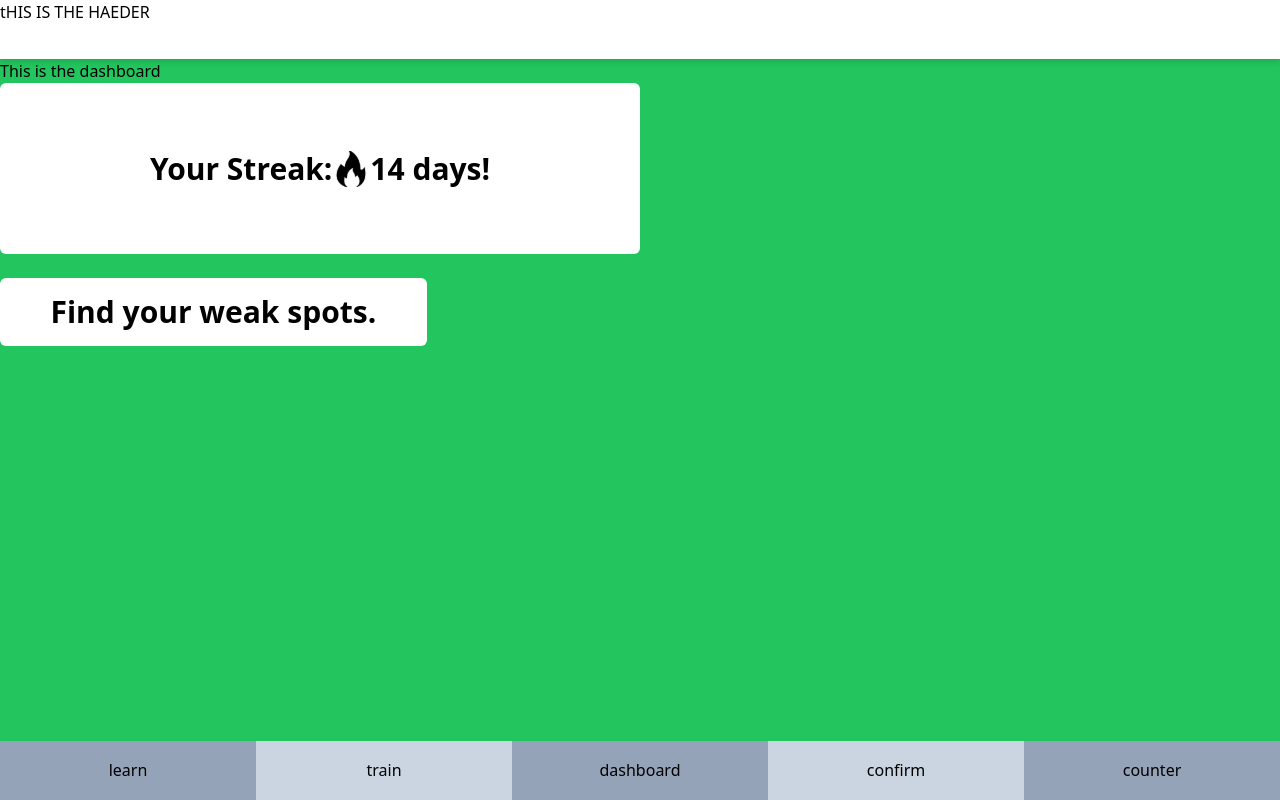
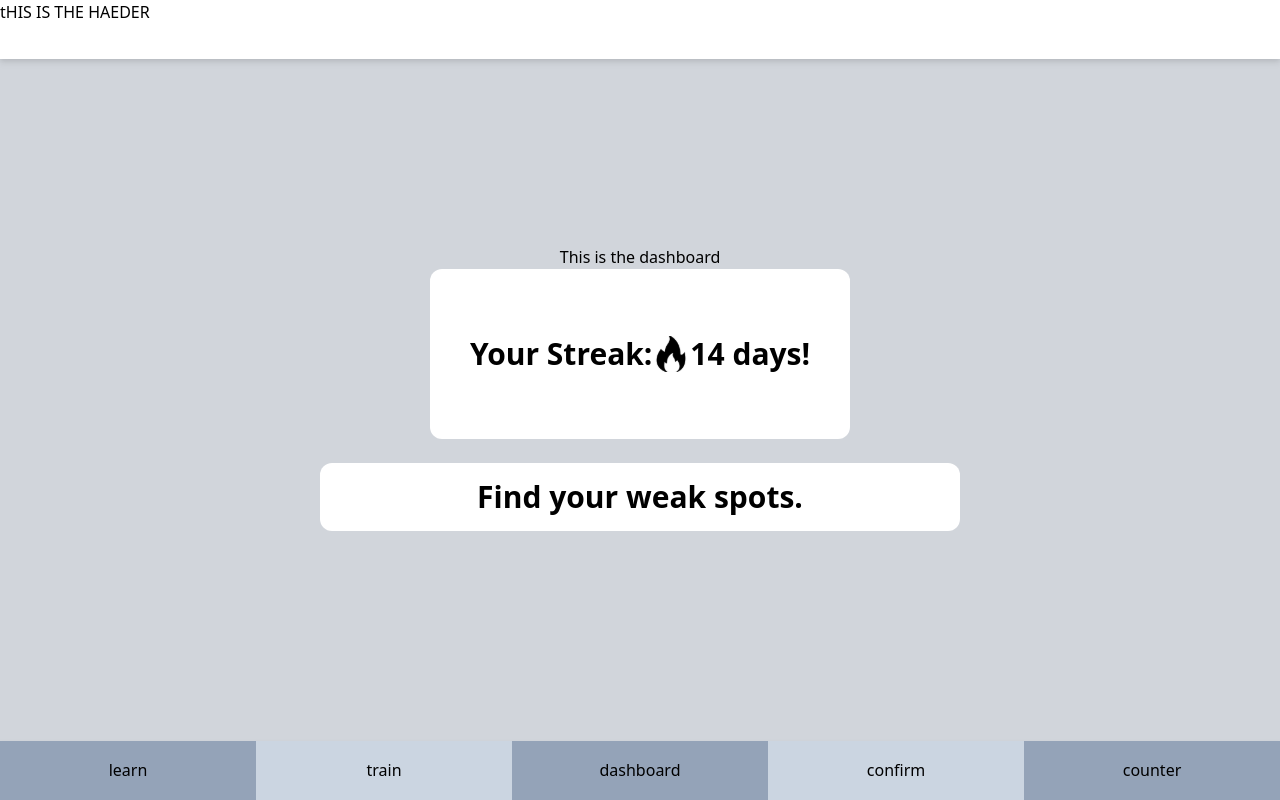
Before and after one commit to tysenh1/ScamSmart-Hackathon, a Next.js app: page /dashboard in a window 1280 px wide. Built offline with nearby package versions, Linux system fonts and the light colour scheme.

Commit message:
Enhancement: centered dashboard display cards.

```diff
--- a/app/dashboard/page.tsx
+++ b/app/dashboard/page.tsx
@@ -1,6 +1,7 @@
 'use client'
 
 import React, { useState } from 'react';
+import Link from 'next/link';
 
 interface StreakCard {
   streakCount: number,
@@ -16,7 +17,7 @@ const StreakCardDisplay = () => {
   const [streakCount] = useState(14);
 
   return (
-    <div className="flex items-center justify-center bg-white h-1/4 w-1/2 p-10 rounded-md">
+    <div className="flex items-center justify-center bg-white h-1/4 w-1/0.75 p-10 rounded-xl">
       <span className="text-3xl font-bold">Your Streak: </span>
       <img
        src="/dashboardImages/streakFireImage.svg"
@@ -33,15 +34,19 @@ const WeakSpotsCardDisplay = () => {
   const [cardDescription] = useState("Find your weak spots.");
 
   return (
-    <div className="flex items-center justify-center bg-white w-1/3 h-1/0.75 py-4 px-10 my-6 p-5 rounded-md">
-      <span className="text-3xl font-bold">{cardDescription}</span>
+    <div className="flex items-center justify-center bg-white w-1/2 h-1/0.75 py-4 px-10 my-6 p-5 rounded-xl">
+      <Link href="/learn">
+        <span className="text-3xl font-bold">
+          {cardDescription}
+        </span>
+      </Link>
     </div>
   );
 };
 
 const page = () => {
   return (
-    <div className="bg-green-500 h-full">
+    <div className="bg-gray-300 h-full flex flex-col justify-center items-center">
       This is the dashboard
     <StreakCardDisplay />
     <WeakSpotsCardDisplay />
```
